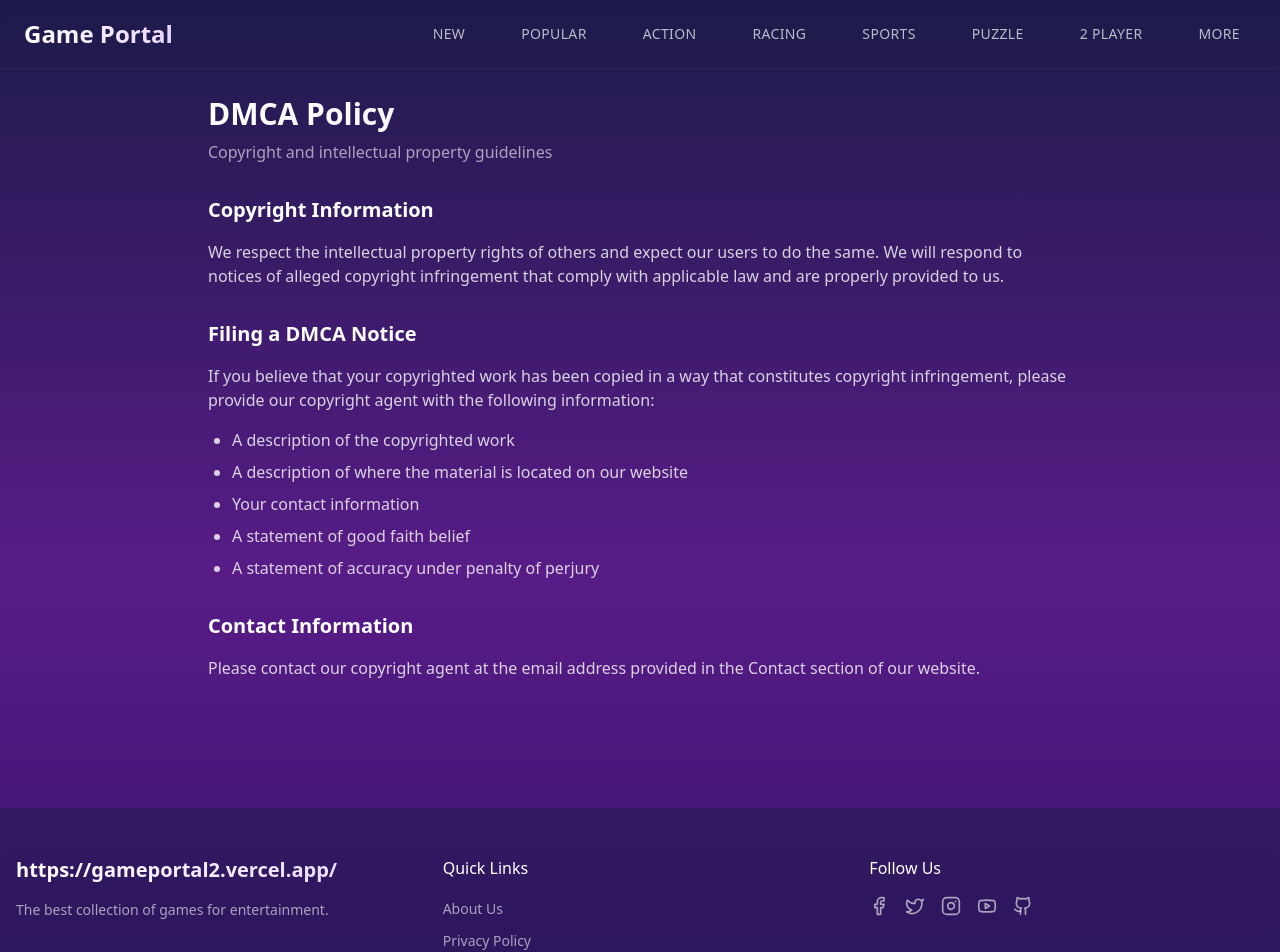
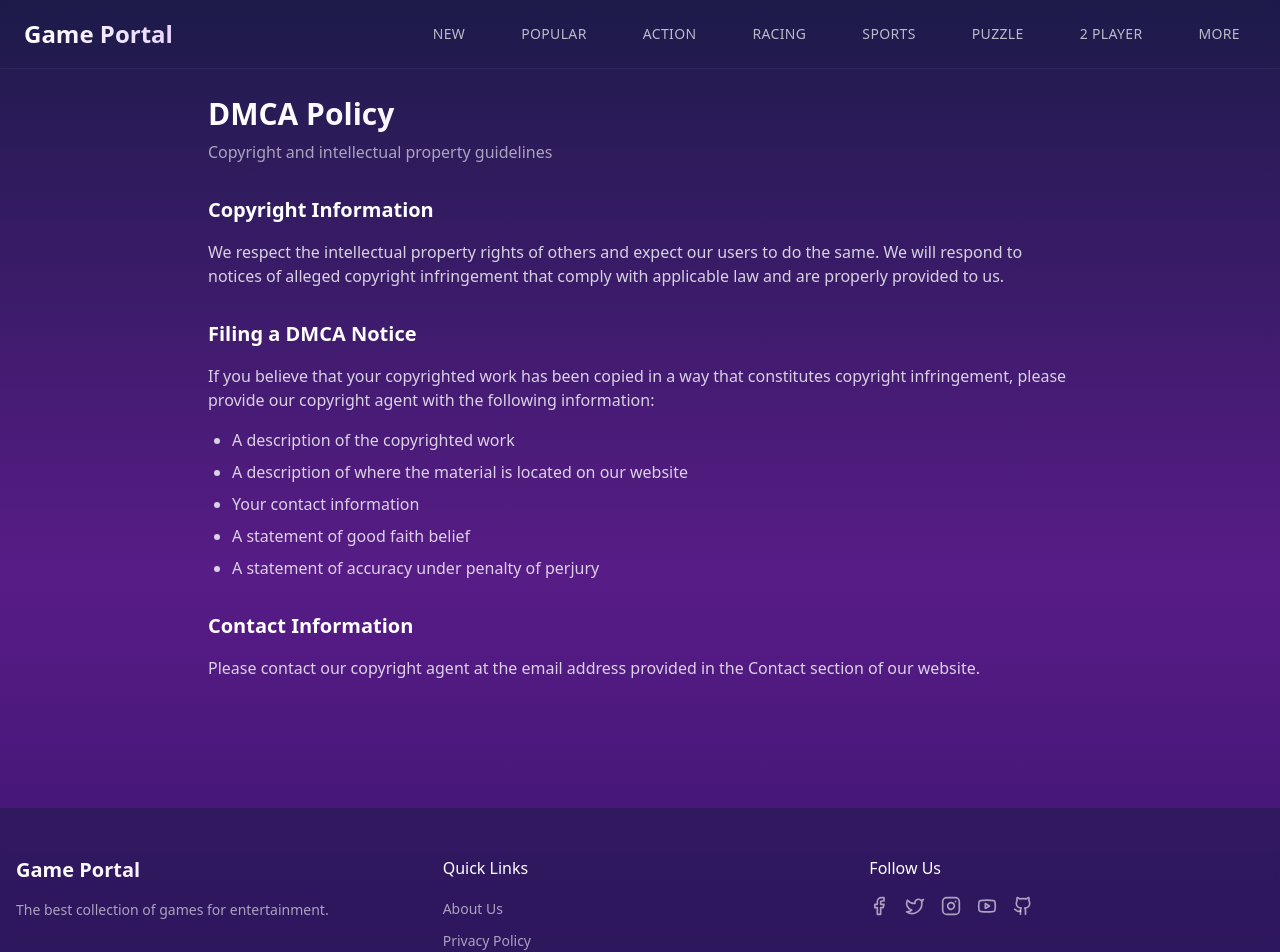
Before and after one commit to adamsmith19899/Gameportal2, a React (Vite) app: page /dmca in a window 1280 px wide. Shown: the top 952 px of the page. Built offline with nearby package versions, Linux system fonts and the light colour scheme.

Commit message:
Update Footer.tsx

```diff
--- a/src/components/layout/Footer.tsx
+++ b/src/components/layout/Footer.tsx
@@ -24,7 +24,7 @@ export function Footer() {
         <div className="grid grid-cols-1 md:grid-cols-3 gap-8 mb-8">
           <div>
             <h3 className="text-xl font-bold bg-clip-text text-transparent bg-gradient-to-r from-white to-purple-200 mb-4">
-              <Link to="/">https://gameportal2.vercel.app/</Link>
+              <Link to="/">Game Portal</Link>
             </h3>
             <p className="text-white/60 text-sm">
               The best collection of games for entertainment.
```
